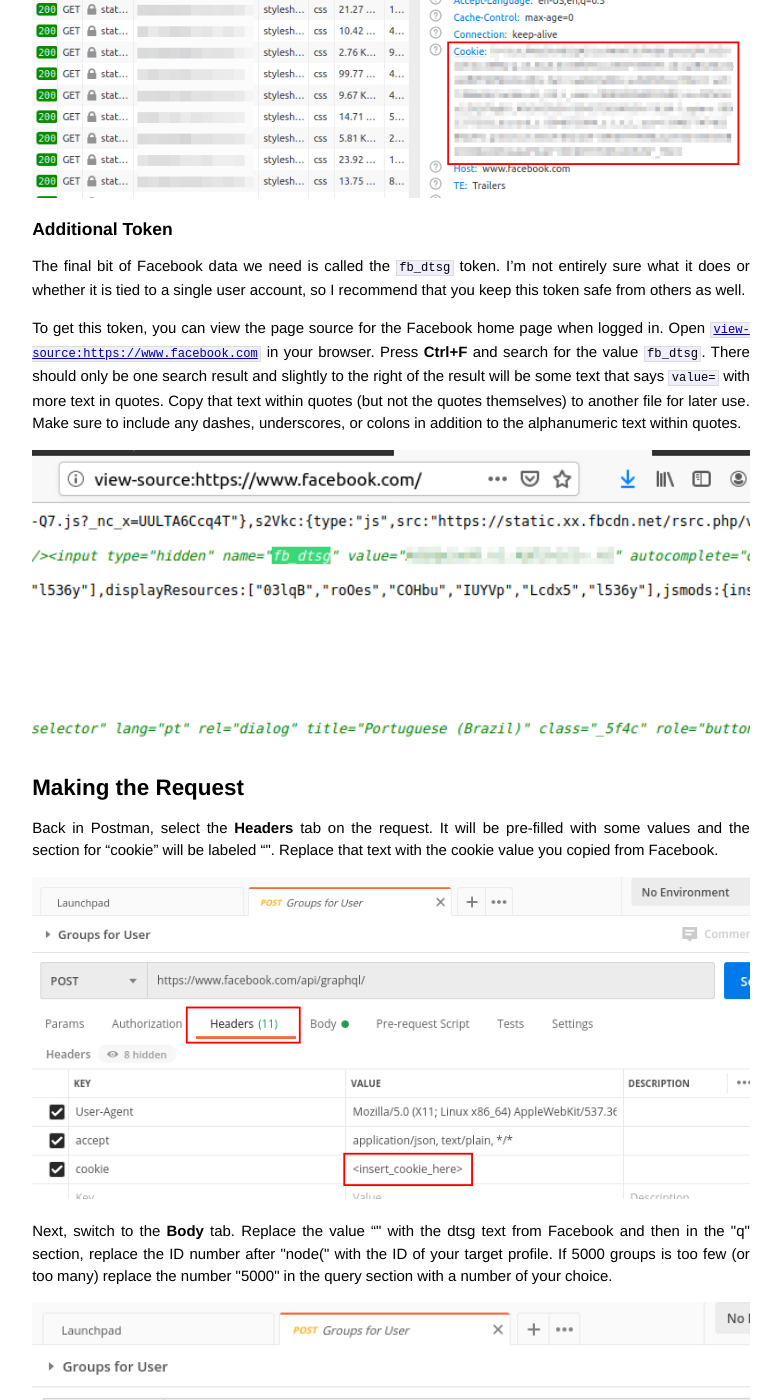
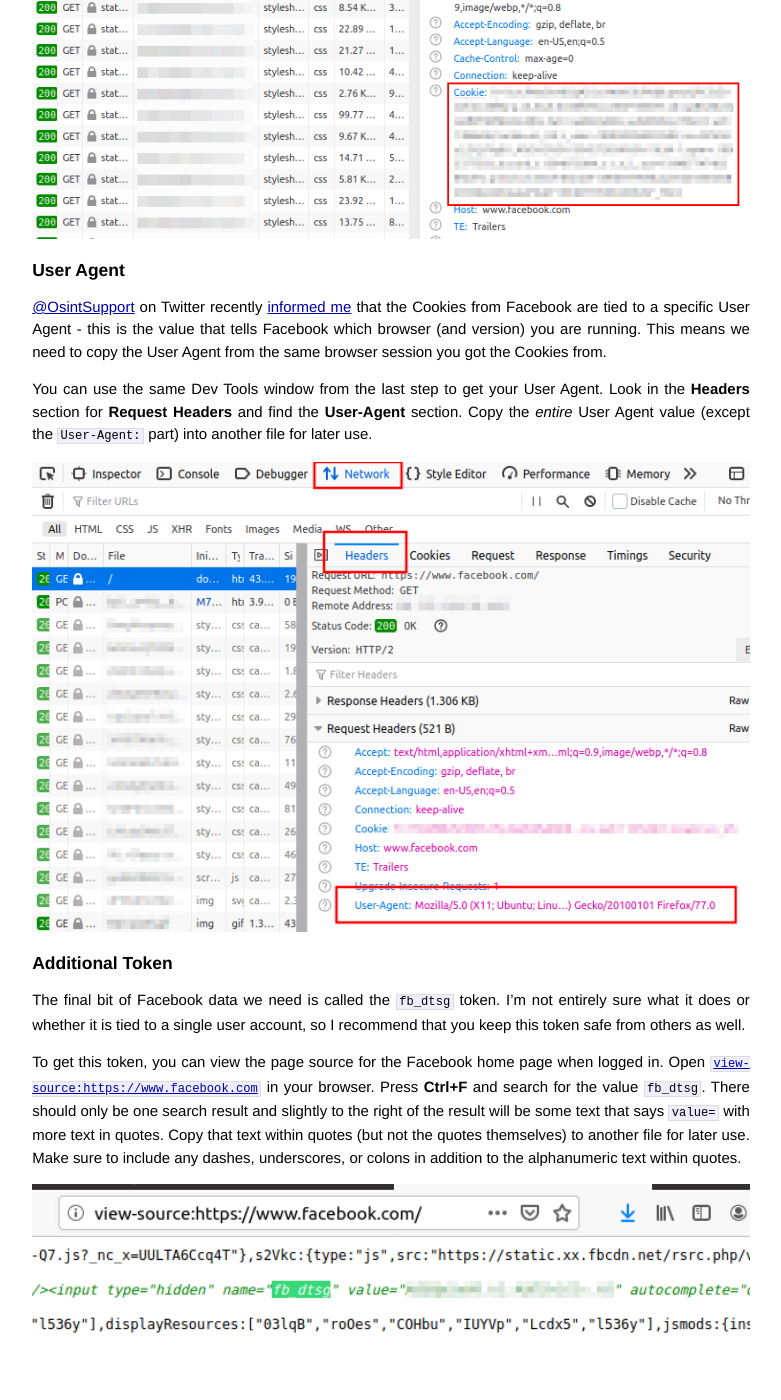
Before and after one commit to nemec/nemec.github.io, a Jekyll site: the page built from _posts/2020-10-08-find-facebook-groups-for-user.md, in a window 1280 px wide and 1400 px high, scrolled down 2953 px. Shown: the whole window, without its empty margins (249-1030 px from the left). Built offline with Jekyll 4.4.1, drawn with Linux system fonts in a browser that asks for light colours; some of the changed text lies outside the part shown.

Commit message:
Add User Agent section to fb post

```diff
--- a/_posts/2020-10-08-find-facebook-groups-for-user.md
+++ b/_posts/2020-10-08-find-facebook-groups-for-user.md
@@ -8,6 +8,8 @@
 headerImage: 2020/08/fb-group-header.png
 #headerImageAttrib: image credit - bitninja.io
 ---
+
+Edited 2020-10-22 to add a step copying User Agent
 
 ## Warning
 
@@ -43,7 +45,7 @@
 ![Screenshot showing the File -> Import... menu in Postman to import a Postman collection](/images/2020/08/import-collection-menu.png)
 
 On the Import menu, click the **Link** tab and paste the following link:
-`https://www.postman.com/collections/f3470ae065c34fb42a59`. Then continue and
+`https://www.getpostman.com/collections/a7555b0c8ab2298cae48`. Then continue and
 finish importing the collection.
 
 ![Screenshot showing the Link tab in the import dialog](/images/2020/08/import-collection-link.png)
@@ -86,6 +88,21 @@
 
 ![Screenshot showing the section of Browser Dev Tools](/images/2020/08/copy-cookie.png)
 
+### User Agent
+
+[@OsintSupport](https://twitter.com/OsintSupport) on Twitter recently [informed me](https://twitter.com/OsintSupport/status/1318930792802848768)
+that the Cookies from Facebook are tied to a specific User Agent - this is the
+value that tells Facebook which browser (and version) you are running. This means
+we need to copy the User Agent from the same browser session you got the Cookies
+from.
+
+You can use the same Dev Tools window from the last step to get your User Agent.
+Look in the **Headers** section for **Request Headers** and find the **User-Agent**
+section. Copy the *entire* User Agent value (except the `User-Agent:` part)
+into another file for later use.
+
+![Screenshot showing the section of Browser Dev Tools](/images/2020/08/copy-user-agent.png)
+
 ### Additional Token
 
 The final bit of Facebook data we need is called the `fb_dtsg` token. I'm not
@@ -108,12 +125,17 @@
 
 Back in Postman, select the **Headers** tab on the request. It will be
 pre-filled with some values and the section for "cookie" will be labeled
-"<insert_cookie_here>". Replace that text with the cookie value you copied from
+"`<insert_cookie_here>`". Replace that text with the cookie value you copied from
 Facebook.
 
 ![Postman UI with the Headers tab selected, showing where to put the cookie header](/images/2020/08/edit-cookie-header.png)
 
-Next, switch to the **Body** tab. Replace the value "<insert_dtsg_value_here>"
+Do the same with your User Agent value in the User-Agent section. Replace the
+"`<insert_user_agent_here>`" text with your User Agent.
+
+![Postman UI with the Headers tab selected, showing where to put the user agent header](/images/2020/08/edit-user-agent-header.png)
+
+Next, switch to the **Body** tab. Replace the value "`<insert_dtsg_value_here>`"
 with the dtsg text from Facebook and then in the "q" section, replace the ID
 number after "node(" with the ID of your target profile. If 5000 groups is too
 few (or too many) replace the number "5000" in the query section with a number
```
Also changed, not shown: images/2020/08/copy-user-agent.png (added), images/2020/08/edit-body.png, images/2020/08/edit-user-agent-header.png (added), images/2020/08/format-json.png.
